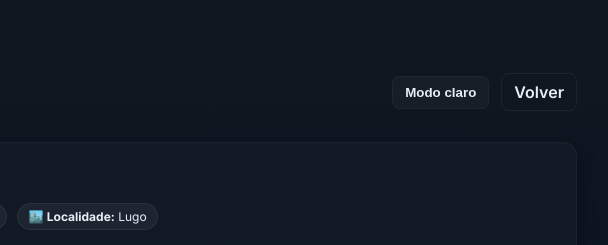
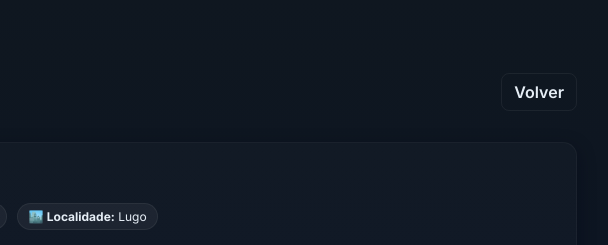
Before and after one commit to rapdopais/rapdopais.github.io, a plain HTML site: page posts/hip-hop-real-records-lugo.html in a window 1280 px wide. Shown: the top 245 px of the page, 553-1161 px from the left. Drawn offline with Linux system fonts and the light colour scheme.

Commit message:
Update hip-hop-real-records-lugo.html

```diff
--- a/posts/hip-hop-real-records-lugo.html
+++ b/posts/hip-hop-real-records-lugo.html
@@ -155,7 +155,7 @@
       </div>
 
       <nav>
-        <button class="btn ghost" id="themeToggle" aria-pressed="false">Modo claro</button>
+
         <a class="btn" href="../index.html">Volver</a>
       </nav>
     </header>
```
